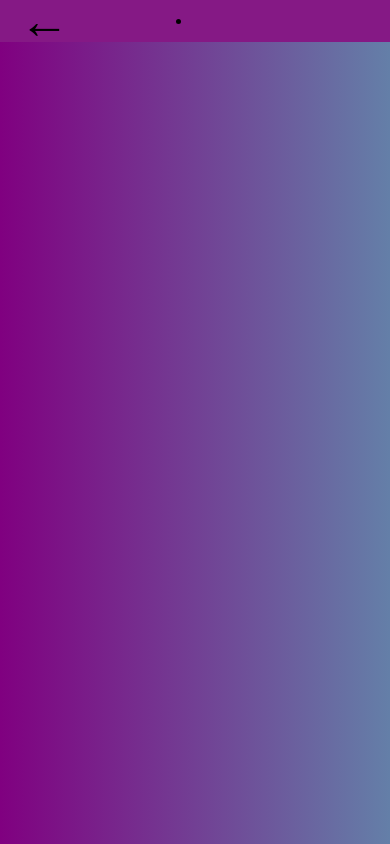
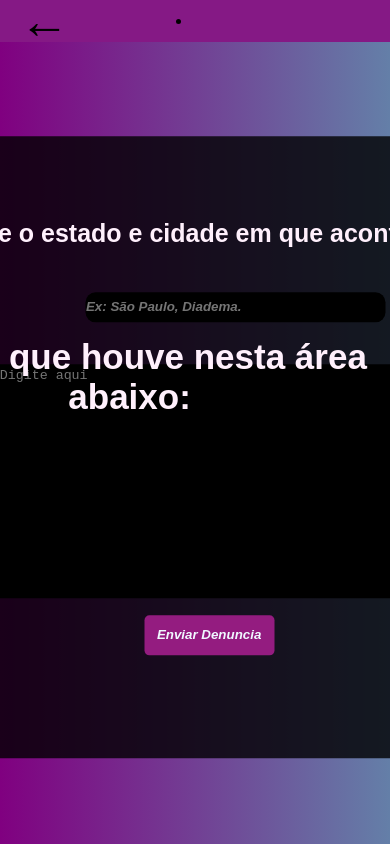
Before and after one commit to gustavnun1/TCC_Projeto, a plain HTML site: page denuncie.html in a window 390 px wide. Drawn offline with Linux system fonts and the light colour scheme.

Commit message:
mudança basicas

```diff
--- a/denuncie.html
+++ b/denuncie.html
@@ -23,6 +23,19 @@
     </nav>
 </header>
 <body>
+    <section class = "formulario">
+        <div>
+            <h1>Digite o estado e cidade em que aconteceu:</h1>
+                <br>
+            <input type = "text" name = "cidade" id="input1"placeholder="Ex: São Paulo, Diadema.">
+                <br><br>
+            <p>Diga o que houve nesta área abaixo:</p>
+                <br>
+            <textarea name="areadenuncia" id="" cols="50" rows="15" placeholder=" Digite aqui" maxlength="400" minlength="5"></textarea>
+            <br>
+            <input type="submit" name="enviar" id="input2" value="Enviar Denuncia">
+        </div>
+    </section>
 
 
 
--- a/styles/denuncie.css
+++ b/styles/denuncie.css
@@ -37,6 +37,12 @@ ul{
     display: flex;
     flex-flow: row wrap;
 }
+h1{
+    font-size: 40px;
+    position: absolute;
+    top: 12%;
+    left: 7%;
+}
 .logo{
     font-size:50px;
     text-transform:uppercase;
@@ -47,3 +53,102 @@ ul{
     cursor: pointer;
     font-weight: bold;
 }
+section{
+    background-color: rgba(0, 0, 0, 0.8);
+    position: fixed ;
+    top: 53%;
+    left: 50%;
+    transform: translate(-50%, -50%);
+    padding: 200px;
+    border-radius: 40px;
+    color: rgb(255, 240, 252);
+    text-align: center;
+
+}
+[id = "input1"]{
+    background-color: black;
+    color: aliceblue;
+    font-weight: bold;
+    font-style: italic;
+    border-radius: 10px;
+    height: 30px;
+    width: 300px;
+    position: absolute;
+    top: 21%;
+    left: 35%;
+    outline: none;
+    border: none;
+}
+[id = "input2"]{
+    background-color: rgb(148, 28, 128);
+    color: aliceblue;
+    font-weight: bold;
+    font-style: italic;
+    border-radius: 5px;
+    height: 40px;
+    width: 130px;
+    position: absolute;
+    top: 77%;
+    left: 43%;
+    outline: none;
+    border: none;
+    cursor: pointer;
+
+
+}
+
+@media (max-width: 783px){
+    section{
+        padding: 40%;
+
+
+    }
+    textarea{
+        padding: 1%;
+    }
+    h1{
+        padding: 2%;
+        width: 80%;
+        position: absolute;
+        top: 11%;
+        left: 9%;
+        font-size: 25px;
+    }
+
+    p{
+        padding: 2%;
+        width: 80%;
+        position: absolute;
+        top: 30%;
+        left: -1%;
+        font-size: 20px;
+    }
+
+    [id = "input1"]{
+        position: absolute;
+        top: 15%;
+    }
+
+}
+
+
+@media (max-width: 1800px){
+    [id = "input1"]{
+        position: absolute;
+        top: 25%;
+    }
+}
+
+
+textarea{
+    background-color: black;
+    color: aliceblue;
+    outline: none;
+    border: none;
+    resize: none;
+    border-radius: 10px;
+}
+p{
+    font-size: 35px;
+    font-weight: bold;
+}
--- a/styles/login.css
+++ b/styles/login.css
@@ -58,6 +58,24 @@ div{
     padding: 85px;
 
 }
+@media (max-width: 1200px){
+    p{
+        visibility: hidden;
+
+    }
+    img{
+        visibility: hidden;
+    }
+    div{
+        position: absolute;
+        top: 50%;
+        left: 50%;
+        transform: translate(-50%, -50%);
+    }
+
+
+
+}
 input{
     height: 50px;
     border-radius: 20px;
--- a/styles/metis.css
+++ b/styles/metis.css
@@ -51,7 +51,7 @@ button{
 
 
 
-@media (max-width: 100px){
+@media (max-width: 1500px){
 
     .btn1{
         position: absolute;
@@ -94,7 +94,7 @@ button{
 
 .tela1{
     color: aliceblue;
-    font-size: 60px;
+    font-size: 75px;
     display: flex;
     justify-content: center;
     font-family: Arial, Helvetica, sans-serif;
@@ -103,6 +103,8 @@ button{
     left: 51%;
     top: 10%;
     transform: translate(-50%, -50%);
+    font-style: italic;
+    text-decoration: underline;
 
 
 
--- a/styles/sobrenos.css
+++ b/styles/sobrenos.css
@@ -72,6 +72,30 @@ p{
     font-weight: bold;
 
 }
+@media (max-width: 1900px){
+   h1{
+       position: absolute;
+       top: 13%;
+       left: 80%;
+       transform: translate(-50%, -50%);
+       width: 100%;
+   }
+   p{
+       width: 100%;
+
+   }
+
+
+
+
+
+}
+@media (max-width: 850px){
+    h1{
+        visibility: hidden;
+        font-size: 25px;
+    }
+ }
 
 .logo{
     font-size:50px;
```
Also changed, not shown: metis.html (+1 -1 lines).
